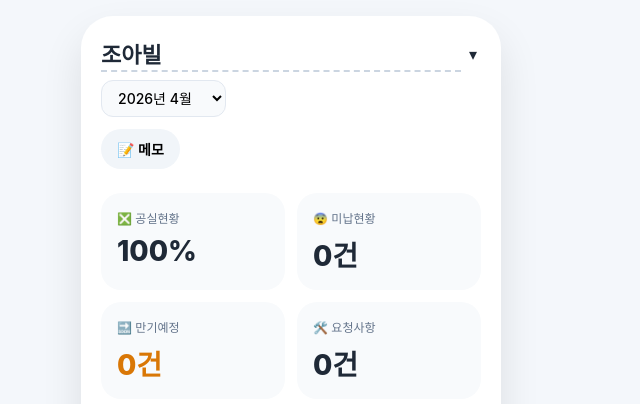
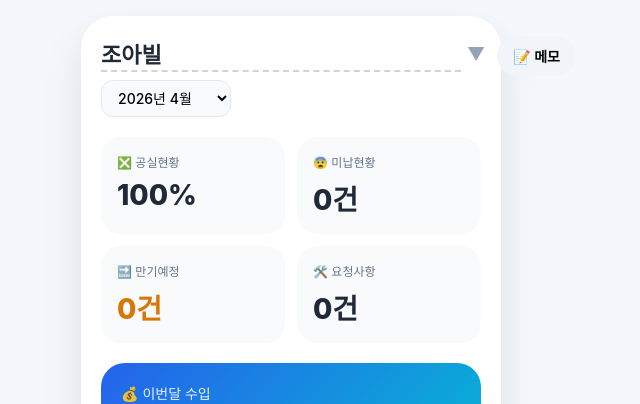
Before and after one commit to blackcore76/rent, a plain HTML site: page index.html in a window 1280 px wide. Shown: the top 404 px of the page, without its empty margins (349-989 px from the left). Drawn offline with Linux system fonts and the light colour scheme.

Commit message:
Update index.html

```diff
--- a/index.html
+++ b/index.html
@@ -37,13 +37,12 @@
       flex-direction: column;
     }
 
-    /* 헤더 */
+    /* 헤더 - 수정됨 */
     .header {
       display: flex;
       justify-content: space-between;
       align-items: flex-start;
-      margin-bottom: 24px;
-      flex-wrap: wrap;
+      margin-bottom: 20px;
       gap: 12px;
     }
 
@@ -54,8 +53,8 @@
     .building-input-wrapper {
       display: flex;
       align-items: center;
-      gap: 8px;
-      flex-wrap: wrap;
+      gap: 6px;
+      margin-bottom: 8px;
     }
 
     .building-name {
@@ -78,11 +77,13 @@
       border-bottom-color: #2563eb;
     }
 
+    .dropdown-icon {
+      font-size: 18px;
+      color: #94a3b8;
+    }
+
     .month-selector {
-      display: flex;
-      align-items: center;
-      gap: 8px;
-      margin-top: 8px;
+      margin-top: 4px;
     }
 
     .month-picker {
@@ -93,8 +94,11 @@
       font-size: 14px;
       font-weight: 500;
       cursor: pointer;
+      width: auto;
+      min-width: 130px;
     }
 
+    /* 메모 버튼 - 우측 상단 독립 */
     .memo-btn {
       background: #f1f5f9;
       border: none;
@@ -104,6 +108,8 @@
       font-weight: 600;
       cursor: pointer;
       transition: all 0.2s;
+      white-space: nowrap;
+      flex-shrink: 0;
     }
 
     .memo-btn:hover {
@@ -298,12 +304,12 @@
 </head>
 <body>
   <div class="phone" id="app">
-    <!-- 헤더 -->
+    <!-- 헤더 - 수정됨: 메모 버튼 우측 상단 -->
     <div class="header">
       <div class="building-section">
         <div class="building-input-wrapper">
           <input type="text" id="buildingName" class="building-name" value="조아빌" maxlength="20">
-          <span>▾</span>
+          <span class="dropdown-icon">▼</span>
         </div>
         <div class="month-selector">
           <select id="monthPicker" class="month-picker"></select>
@@ -373,7 +379,7 @@
     </div>
   </div>
 
-  <!-- 세대 관리 모달 (간단한 예시) -->
+  <!-- 세대 관리 모달 -->
   <div id="unitModal" class="modal">
     <div class="modal-content">
       <h3 id="unitModalTitle">세대 관리</h3>
```
